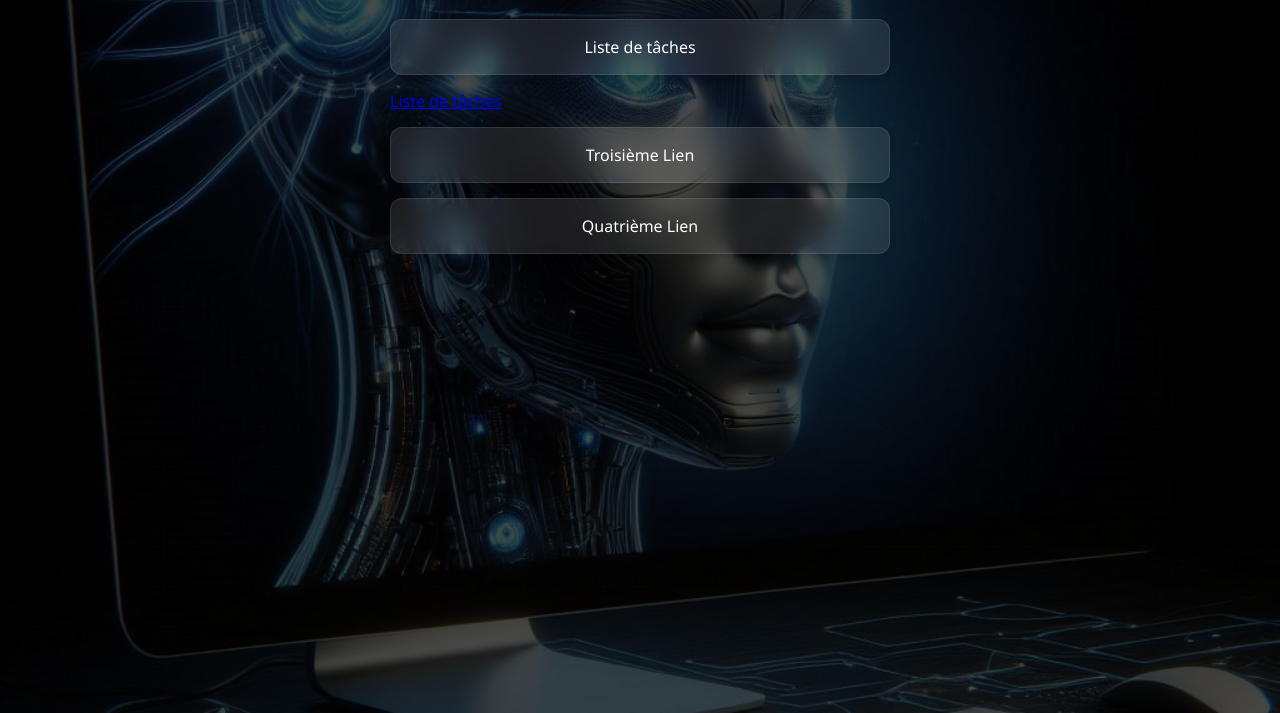
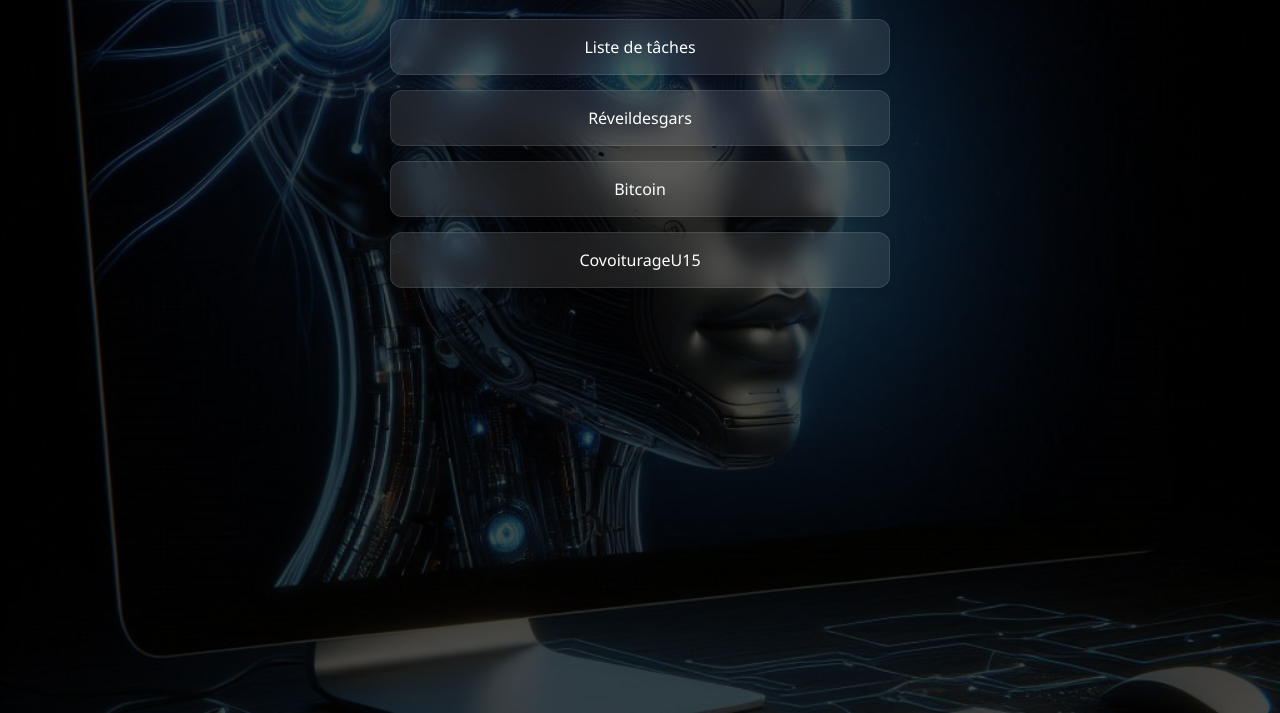
Before and after one commit to Strene76/acceuil, a plain HTML site: page index.html in a window 1280 px wide. Shown: the part 87-800 px from the top of the page. Drawn offline with Linux system fonts and the light colour scheme.

Commit message:
Update index.html

```diff
--- a/index.html
+++ b/index.html
@@ -89,9 +89,9 @@
 
         <div class="button-container">
             <a href="https://strene76.github.io/ma-liste-de-taches" class="button-link">Liste de tâches</a>
-            <a href="https://strene76.github.io/ma-liste-de-taches/"button-link">Liste de tâches</a>
-            <a href="#" class="button-link">Troisième Lien</a>
-            <a href="#" class="button-link">Quatrième Lien</a>
+            <a href="https://strene76.github.io/reveil-des-gars" class="button-link">Réveildesgars</a>
+            <a href="https://strene76.github.io/bitcoin" class="button-link">Bitcoin</a>
+            <a href="https://strene76.github.io/covoiturage-U15" class="button-link">CovoiturageU15</a>
         </div>
     </div>
 </body>
```
